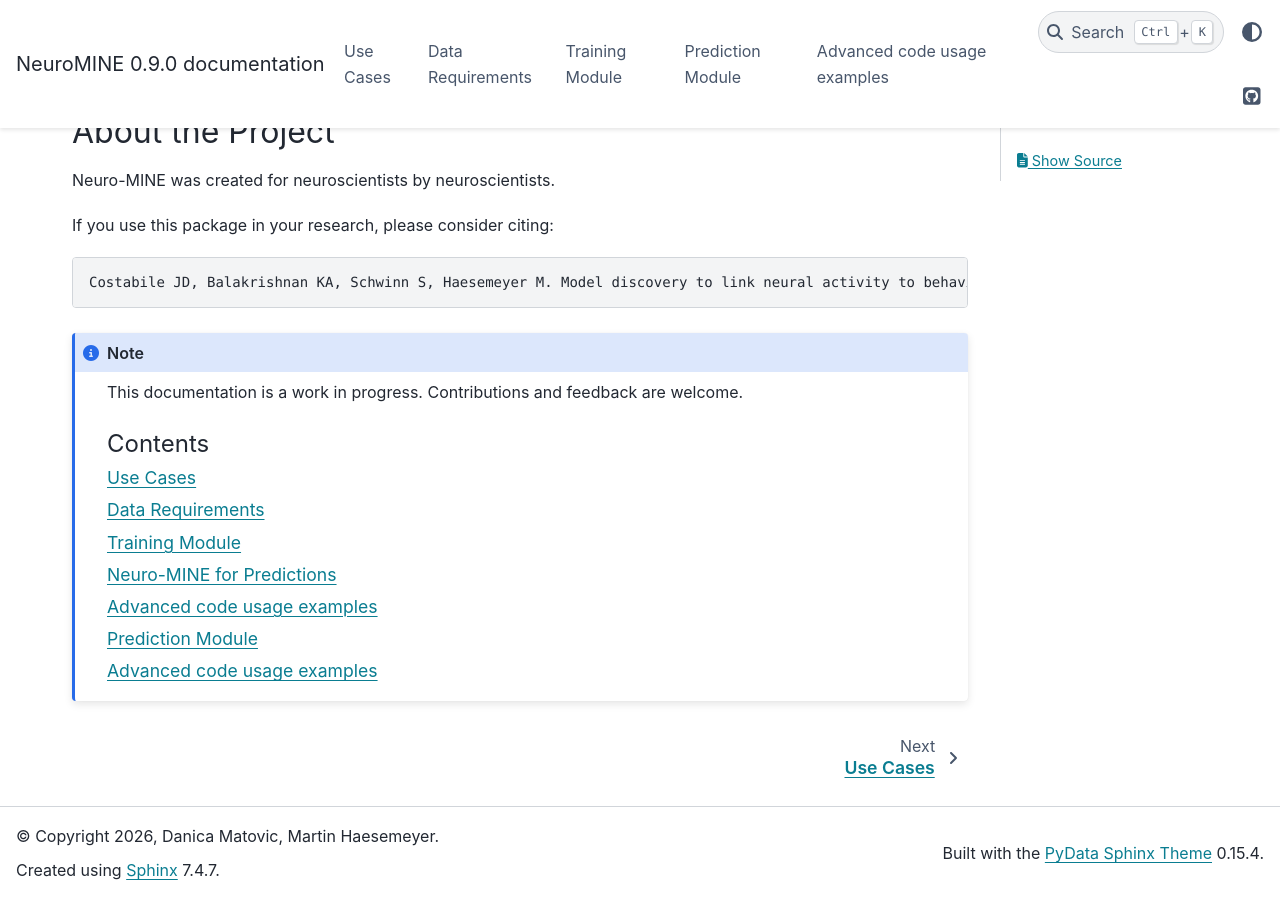
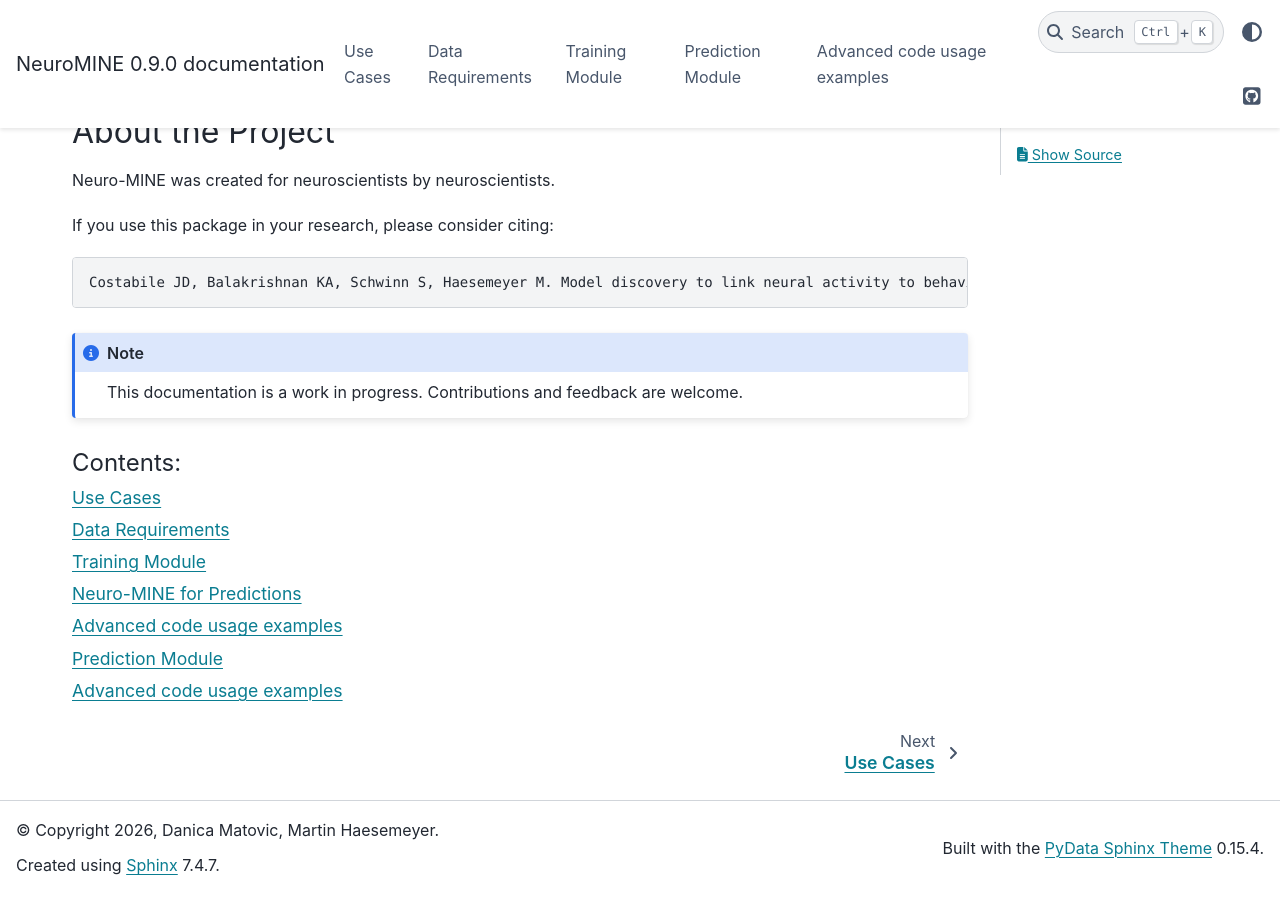
Before and after one commit to matovic5/neuro_mine, a Sphinx documentation site: the page built from docs/index.rst, in a window 1280 px wide and 900 px high, scrolled down 1013 px. Built offline with Sphinx 7.4.7 and the PyData theme 0.15.4, drawn with Linux system fonts in a browser that asks for light colours.

```diff
--- a/docs/index.rst
+++ b/docs/index.rst
@@ -71,12 +71,12 @@ If you use this package in your research, please consider citing:
 .. note::
    This documentation is a work in progress. Contributions and feedback are welcome.
 
-   .. toctree::
-      :maxdepth: 2
-      :caption: Contents
+.. toctree::
+   :maxdepth: 2
+   :caption: Contents:
 
-      use_cases
-      data_requirements
-      training_module
-      prediction_module
-      advanced_usage
+   use_cases
+   data_requirements
+   training_module
+   prediction_module
+   advanced_usage
```
